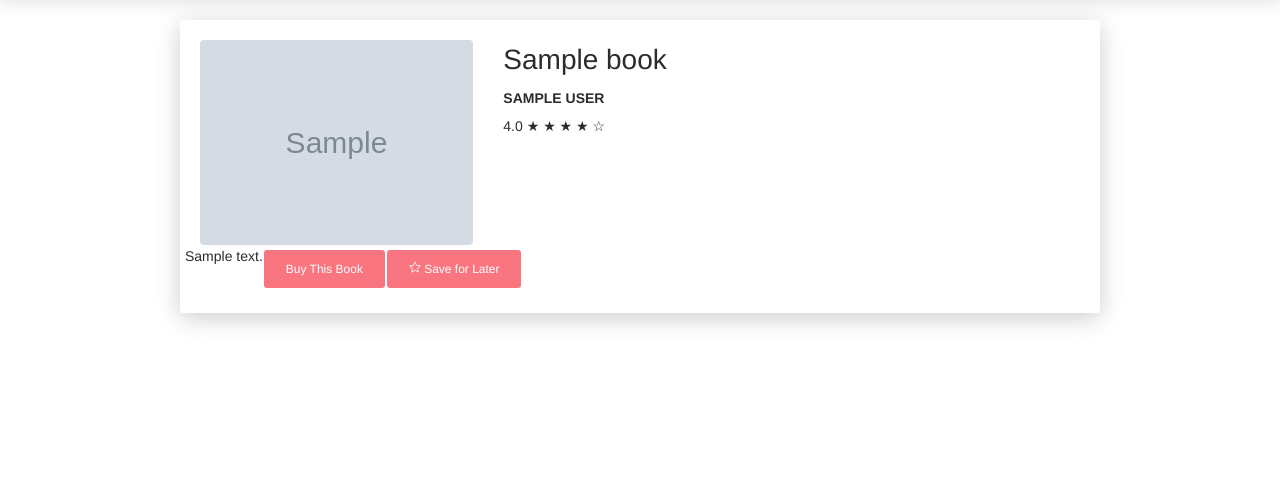
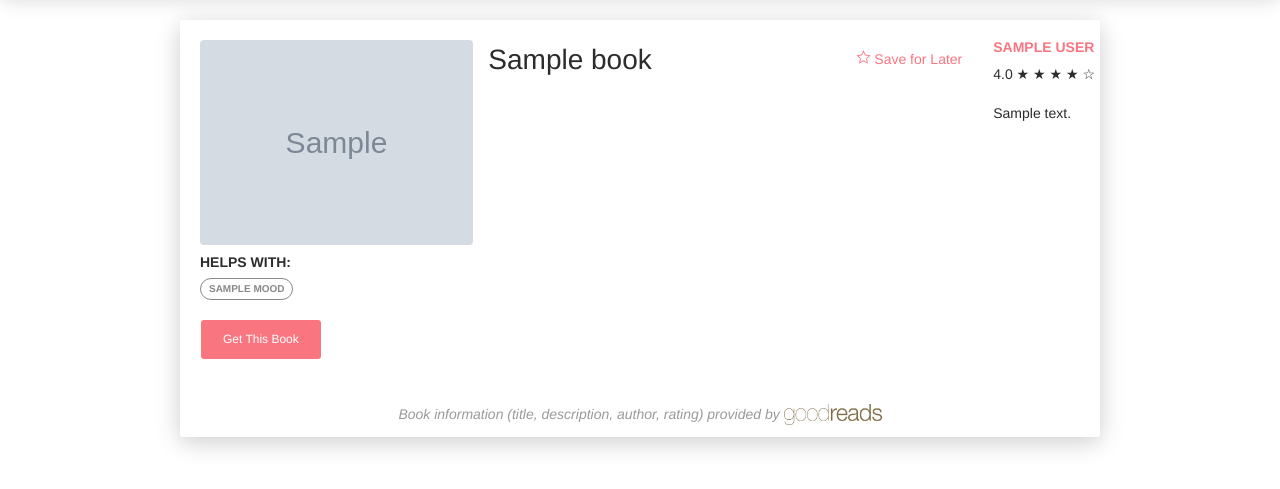
Before and after one commit to FroeMic/FullStack_Info_FinalProject, a Flask app: page /book/1 in a window 1280 px wide. Shown: the part 62-551 px from the top of the page. Run offline with Flask 2, Linux system fonts and the light colour scheme; tables that the repository leaves empty hold one stand-in row (values such as "Sample post"); grey boxes marked "Sample" are stand-in pictures; parts of the project's set-up code (start-up, migrations or seed data) failed here and were passed over; some libraries are stand-ins or nearby versions.

Commit message:
Style book_details view and add tags for moods

```diff
--- a/app/static/_css/style.css
+++ b/app/static/_css/style.css
@@ -272,6 +272,27 @@ body>.navbar + * {
     display: unset;
 }
 
+/* BOOK DETAIL VIEW */
+#book-detail-view #booktitle {
+    padding: 0;
+}
+
+#book-detail-view .disclaimer {
+    height: 10pt;
+    color: rgba(0,0,0, 0.4);
+    margin-top: 40px;
+    font-style: italic;
+}
+
+#book-detail-view .mood-container{
+    padding: 10px 0;
+}
+
+#book-detail-view .disclaimer img {
+    opacity: 0.75;
+    height: 100%;
+}
+
 .hover-zoom {
     -moz-transition:all 0.4s;
     -webkit-transition:all 0.4s;
@@ -283,7 +304,6 @@ body>.navbar + * {
      transform: scale(1.08)
  }
 
-/* HOW IT WORKS */
 
 #description-card {
     font-size: 10pt;
@@ -479,214 +499,6 @@ Created using IcoMoon - icomoon.io
   color: #FFFFFF;
 }
 
-.star label {
-  box-shadow: 0px 0px 0px 0px rgba(253, 192, 47, 0.5);
-}
-.star label:after {
-  content: "\f005";
-}
-.star input:checked + label {
-  background-color: #fdc02f;
-  border-color: #fdc02f;
-  box-shadow: 0px 0px 0px 0.5em rgba(253, 192, 47, 0);
-}
-.star input:checked + label:after {
-  color: #fdc02f;
-}
-
-.bookmark label {
-  box-shadow: 0px 0px 0px 0px rgba(13, 165, 142, 0.5);
-}
-.bookmark label:after {
-  content: "\f02e";
-}
-.bookmark input:checked + label {
-  background-color: #0da58e;
-  border-color: #0da58e;
-  box-shadow: 0px 0px 0px 0.5em rgba(13, 165, 142, 0);
-}
-.bookmark input:checked + label:after {
-  color: #0da58e;
-}
-.anim-icon {
-  width: 1.9em;
-  height: 1.9em;
-  margin: 20px;
-  font-size: 13px;
-  display: inline-block;
-  position: relative;
-  vertical-align: middle;
-}
-.anim-icon input {
-  display: none;
-}
-.anim-icon label {
-  position: absolute;
-  left: 0;
-  top: 0;
-  width: 100%;
-  height: 100%;
-  border: 0.1em solid #ccc;
-  border-radius: 100%;
-  display: block;
-  font: normal normal normal 13px/1 FontAwesome;
-  color: #ccc;
-  font-size: inherit;
-  text-rendering: auto;
-  -webkit-font-smoothing: antialiased;
-}
-.anim-icon label:after {
-  left: 0;
-  top: 50%;
-  margin-top: -0.5em;
-  display: block;
-  position: relative;
-  text-align: center;
-}
-.anim-icon input:checked + label {
-  -webkit-animation: check-in 0.3s forwards;
-          animation: check-in 0.3s forwards;
-  transition: background-color 0.1s 0.2s, box-shadow 1s;
-  border-width: 0.1em;
-  border-style: solid;
-}
-.anim-icon input:checked + label:after {
-  -webkit-animation: icon .3s forwards;
-          animation: icon .3s forwards;
-}
-.anim-icon-md {
-  font-size: 20px;
-}
-.anim-icon-lg {
-  font-size: 30px;
-}
-@-webkit-keyframes icon {
-  0% {
-    margin-top: -0.5em;
-    font-size: 1.5em;
-  }
-  100% {
-    font-size: 1em;
-    opacity: 1;
-    color: white;
-  }
-}
-@keyframes icon {
-  0% {
-    margin-top: -0.5em;
-    font-size: 1.5em;
-  }
-  100% {
-    font-size: 1em;
-    opacity: 1;
-    color: white;
-  }
-}
-@-webkit-keyframes check-in {
-  0% {
-    left: 20%;
-    top: 20%;
-    width: 60%;
-    height: 60%;
-  }
-  80% {
-    left: -5%;
-    top: -5%;
-    width: 110%;
-    height: 110%;
-  }
-  100% {
-    left: 0;
-    top: 0;
-    width: 100%;
-    height: 100%;
-  }
-}
-@keyframes check-in {
-  0% {
-    left: 20%;
-    top: 20%;
-    width: 60%;
-    height: 60%;
-  }
-  80% {
-    left: -5%;
-    top: -5%;
-    width: 110%;
-    height: 110%;
-  }
-  100% {
-    left: 0;
-    top: 0;
-    width: 100%;
-    height: 100%;
-  }
-}
-@-webkit-keyframes check {
-  0% {
-    left: 5%;
-    top: 5%;
-    width: 90%;
-    height: 90%;
-  }
-  10% {
-    left: 0;
-    top: 0;
-    width: 100%;
-    height: 100%;
-  }
-  80% {
-    left: -5%;
-    top: -5%;
-    width: 110%;
-    height: 110%;
-  }
-  90% {
-    left: 5%;
-    top: 5%;
-    width: 90%;
-    height: 90%;
-  }
-  100% {
-    left: 0;
-    top: 0;
-    width: 100%;
-    height: 100%;
-  }
-}
-@keyframes check {
-  0% {
-    left: 5%;
-    top: 5%;
-    width: 90%;
-    height: 90%;
-  }
-  10% {
-    left: 0;
-    top: 0;
-    width: 100%;
-    height: 100%;
-  }
-  80% {
-    left: -5%;
-    top: -5%;
-    width: 110%;
-    height: 110%;
-  }
-  90% {
-    left: 5%;
-    top: 5%;
-    width: 90%;
-    height: 90%;
-  }
-  100% {
-    left: 0;
-    top: 0;
-    width: 100%;
-    height: 100%;
-  }
-}
-
 /* READING LIST */
 #readinglist .img-container {
     position: relative;
--- a/app/templates/book_details.html
+++ b/app/templates/book_details.html
@@ -8,43 +8,75 @@
 
 {% block content %}
 
-<div class="row">
+<div class="row" id="book-detail-view">
     <div class="col-lg-10 ml-auto mr-auto">
         <div class="card">
             <div class="card-body">
                 <div class="row">
                     <div class="col-4">
-                        <div class="info">
+                        <div class="row">
+                            <div class="info col-12">
                                 <img src="{{book.cover_image_url}}" class="rounded float-left">
+                            </div>
+                            <div class="info col-12">
+                                <div class="mood-container">
+                                    <h6>Helps with:</h6>
+                                    {% for mood in book.moods%}
+                                        <a href="/search/{{mood.title}}">
+                                            <span class="badge badge-default">{{ mood.title }}</span>
+                                        </a>
+                                    {% endfor %}
+                                </div>
+                            </div>
+                            <div class="info col-12">
+                                {% if book.amazon_url %}
+                                    <a href="{{ book.amazon_url }}" class="btn btn-primary">Get This Book</a>
+                                {% endif %}
+                            </div>
                         </div>
                     </div>
                     <div class="col-8">
                         <div class="row">
-                            <div class="col-10" id="booktitle">
+                            <div class="col" id="booktitle">
                                 <h3 class="card-title">{{ book.title }}</h3>
+                            </div>
+                            <div class="col-auto">
+                                {% if bookmarked %}
+                                    <form class="form delete-form" action="{{ url_for('delete_bookmark', book_id=book.id) }}" method="DELETE">
+                                        <button class="btn btn-neutral btn-sm" type="submit">
+                                            <i class="nc-icon nc-favourite-31"></i>
+                                            <span> Remove Bookmark</span>
+                                        </button>
+                                    </form>
+                                {% else %}
+                                    <a href="/bookmark/{{ book.id }}" class="btn btn-neutral btn-sm">
+                                        <i class="nc-icon nc-favourite-31-2"></i>
+                                        <span> Save for Later</span>
+                                    </a>
+                                {% endif %}
+                            </div>
+                            <div class="row">
+                                <div class="col-12">
+                                    <a href="{{book.goodreads_author_url}}" target="_blank">
                                         <h6>{{ book.author }}</h6>
+                                    </a>
                                     <p>{{book.rating}}
                                         {% for star in rating_to_stars(book.rating) %}
                                         <span>{{star}}</span>
                                         {% endfor %}
                                     </p>
+                                        <p class="card-text">{{book.description|safe}}</p>
                                 </div>
                             </div>
                         </div>
-
-
-                        <p class="card-text">{{book.description|safe}}</p>
-                        {% if book.amazon_url %}
-                        <a href="{{ book.amazon_url }}" class="btn btn-primary">Buy This Book</a>
-                        {% endif %}
-                        {% if bookmarked %}
-                             <form class="form delete-form" action="{{ url_for('delete_bookmark', book_id=book.id) }}" method="DELETE">
-                                <button class="btn btn-primary" type="submit"><i class="nc-icon nc-favourite-31"></i>Remove Bookmark</button>
-                            </form>
-                        {% else %}
-
-                            <a href="/bookmark/{{ book.id }}" class="btn btn-primary"><i class="nc-icon nc-favourite-31-2"></i> Save for Later</a>
-                        {% endif %}
+                    </div>
+                </div>
+                <div class="row disclaimer text-center">
+                    <div class="col-12">
+                        Book information (title, description, author, rating) provided by
+                        <a href="{{book.goodreads_url}}"  target="_blank">
+                            <img src="{{url_for('static', filename='_assets/img/goodreads_logo.jpg')}}" alt="goodreads.com">
+                        </a>
                     </div>
                 </div>
             </div>
```
Also changed, not shown: app/templates/reading_list.html (+5 -3 lines), app/static/_assets/img/goodreads_logo.jpg (added). Lines whose indentation alone changed are shown as unchanged.
